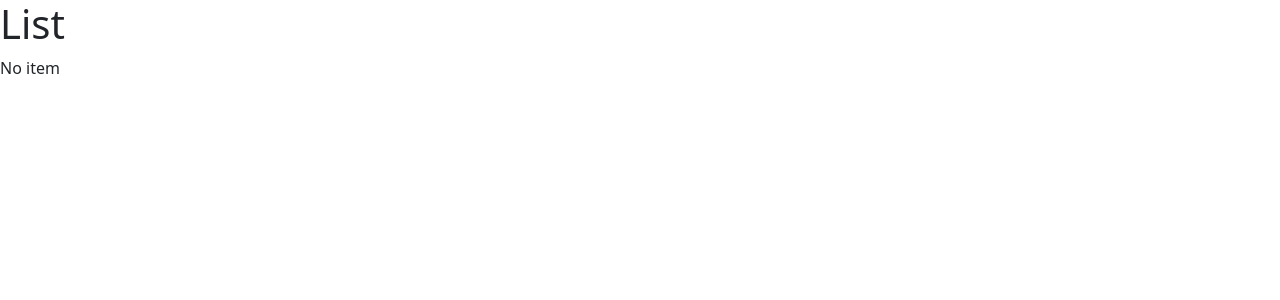
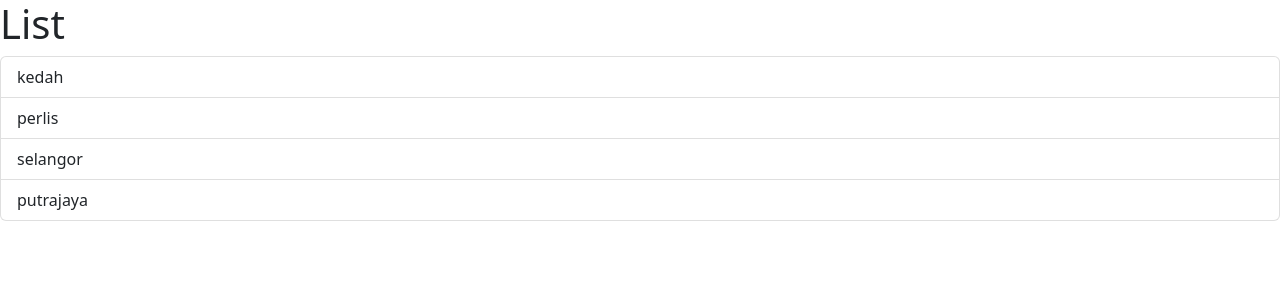
Before and after one commit to nurulermeliasafitri95/react-app, a React (Vite) app: page / in a window 1280 px wide. Shown: the top 300 px of the page. Built offline with nearby package versions, Linux system fonts and the light colour scheme.

Commit message:
managing state in onclick

```diff
--- a/src/components/ListGroup.tsx
+++ b/src/components/ListGroup.tsx
@@ -1,14 +1,30 @@
+import { useState } from "react";
+
 function ListGroup() {
-  let items = ["kedah", "perlis", "selangor"];
-  items = [];
+  let items = ["kedah", "perlis", "selangor", "putrajaya"];
+
+  //State hook is a function to tap into built in features in React
+  const [selectedIndex, setSelectedIndex] = useState(-1);
 
   return (
     <>
       <h1>List</h1>
-      { items.length === 0 && <p>No item</p> }
+      {items.length === 0 && <p>No item</p>}
       <ul className="list-group">
-        {items.map((item) => (
-          <li key={item} className="list-group-item">{item}</li>
+        {items.map((item, index) => (
+          <li
+            className={
+              selectedIndex === index
+                ? "list-group-item active"
+                : "list-group-item"
+            }
+            key={item}
+            onClick={() => {
+              setSelectedIndex(index);
+            }}
+          >
+            {item}
+          </li>
         ))}
       </ul>
     </>
```
